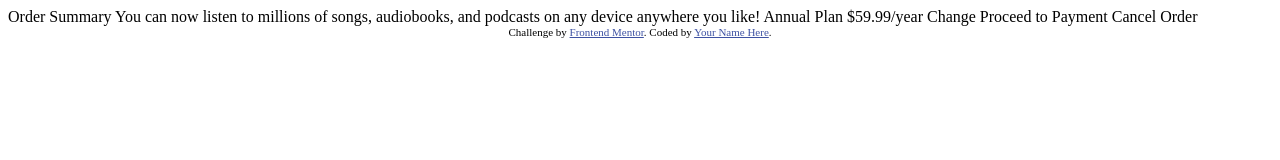
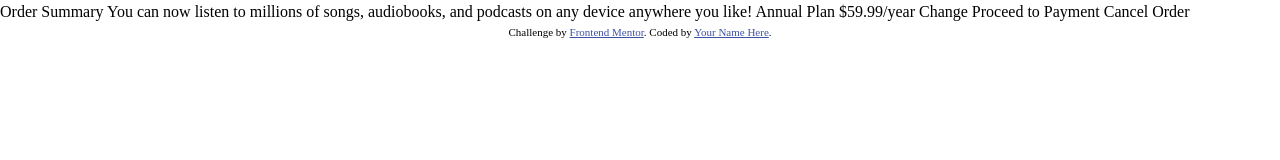
Before and after one commit to dedku/Order-Summaru-Component-DailyNewbie_10, a plain HTML site: page index.html in a window 1280 px wide. Both pictures are taken after a click on the link "Your Name Here". Drawn offline with Linux system fonts and the light colour scheme.

Commit message:
Project setup

```diff
--- a/index.html
+++ b/index.html
@@ -1,19 +1,14 @@
 <!DOCTYPE html>
 <html lang="en">
+
 <head>
   <meta charset="UTF-8">
-  <meta name="viewport" content="width=device-width, initial-scale=1.0"> <!-- displays site properly based on user's device -->
+  <meta name="viewport" content="width=device-width, initial-scale=1.0">
+  <link rel="stylesheet" href="style.css">
+  <link rel="icon" type="image/png" sizes="32x32" href="./images/favicon-32x32.png">
+  <title>Frontend Mentor | Order summary card</title>
+</head>
 
-  <link rel="icon" type="image/png" sizes="32x32" href="./images/favicon-32x32.png">
-
-  <title>Frontend Mentor | Order summary card</title>
-
-  <!-- Feel free to remove these styles or customise in your own stylesheet 👍 -->
-  <style>
-    .attribution { font-size: 11px; text-align: center; }
-    .attribution a { color: hsl(228, 45%, 44%); }
-  </style>
-</head>
 <body>
 
   Order Summary
@@ -29,9 +24,13 @@
   Proceed to Payment
   Cancel Order
 
-  <div class="attribution">
-    Challenge by <a href="https://www.frontendmentor.io?ref=challenge" target="_blank">Frontend Mentor</a>.
-    Coded by <a href="#">Your Name Here</a>.
-  </div>
+  <footer>
+    <div class="attribution">
+      Challenge by <a href="https://www.frontendmentor.io?ref=challenge" target="_blank">Frontend Mentor</a>.
+      Coded by <a href="#">Your Name Here</a>.
+    </div>
+  </footer>
+
 </body>
+
 </html>
--- /dev/null
+++ b/style.css
@@ -0,0 +1,72 @@
+/* Box sizing rules */
+*,
+*::before,
+*::after {
+    box-sizing: border-box;
+}
+
+* {
+    padding: 0;
+    margin: 0;
+    font: inherit;
+}
+
+/* Remove list styles on ul, ol elements with a list role, which suggests default styling will be removed */
+ul[role='list'],
+ol[role='list'] {
+    list-style: none;
+}
+
+html,
+body {
+    height: 100%;
+}
+
+/* Set core root defaults */
+html:focus-within {
+    scroll-behavior: smooth;
+}
+
+/* Set core body defaults */
+body {
+    text-rendering: optimizeSpeed;
+    line-height: 1.5;
+}
+
+/* A elements that don't have a class get default styles */
+a:not([class]) {
+    text-decoration-skip-ink: auto;
+}
+
+/* Make images easier to work with */
+img,
+picture,
+svg {
+    max-width: 100%;
+    display: block;
+}
+
+/* Remove all animations, transitions and smooth scroll for people that prefer not to see them */
+@media (prefers-reduced-motion: reduce) {
+    html:focus-within {
+        scroll-behavior: auto;
+    }
+
+    *,
+    *::before,
+    *::after {
+        animation-duration: 0.01ms !important;
+        animation-iteration-count: 1 !important;
+        transition-duration: 0.01ms !important;
+        scroll-behavior: auto !important;
+    }
+}
+
+.attribution {
+    font-size: 11px;
+    text-align: center;
+}
+
+.attribution a {
+    color: hsl(228, 45%, 44%);
+}
```
